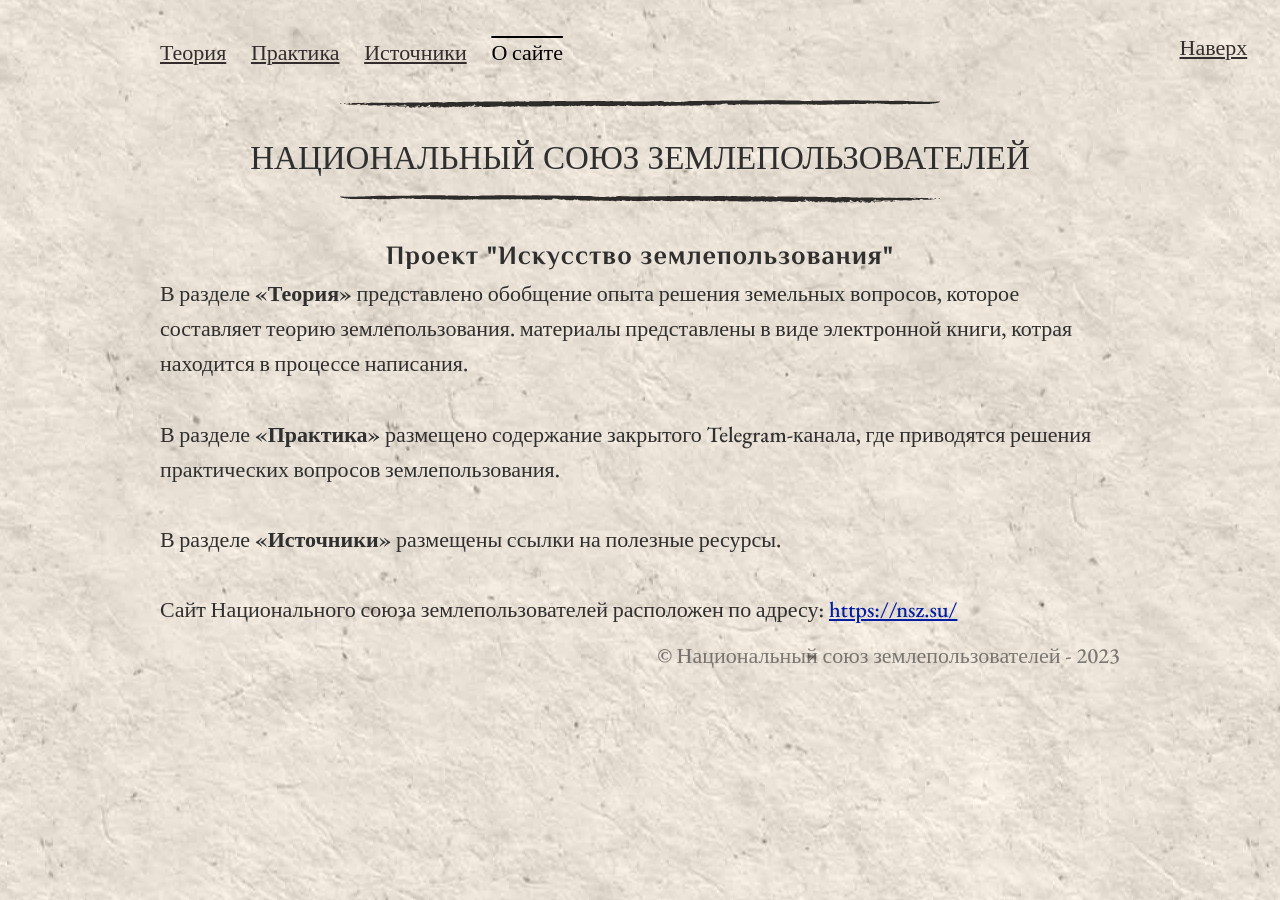
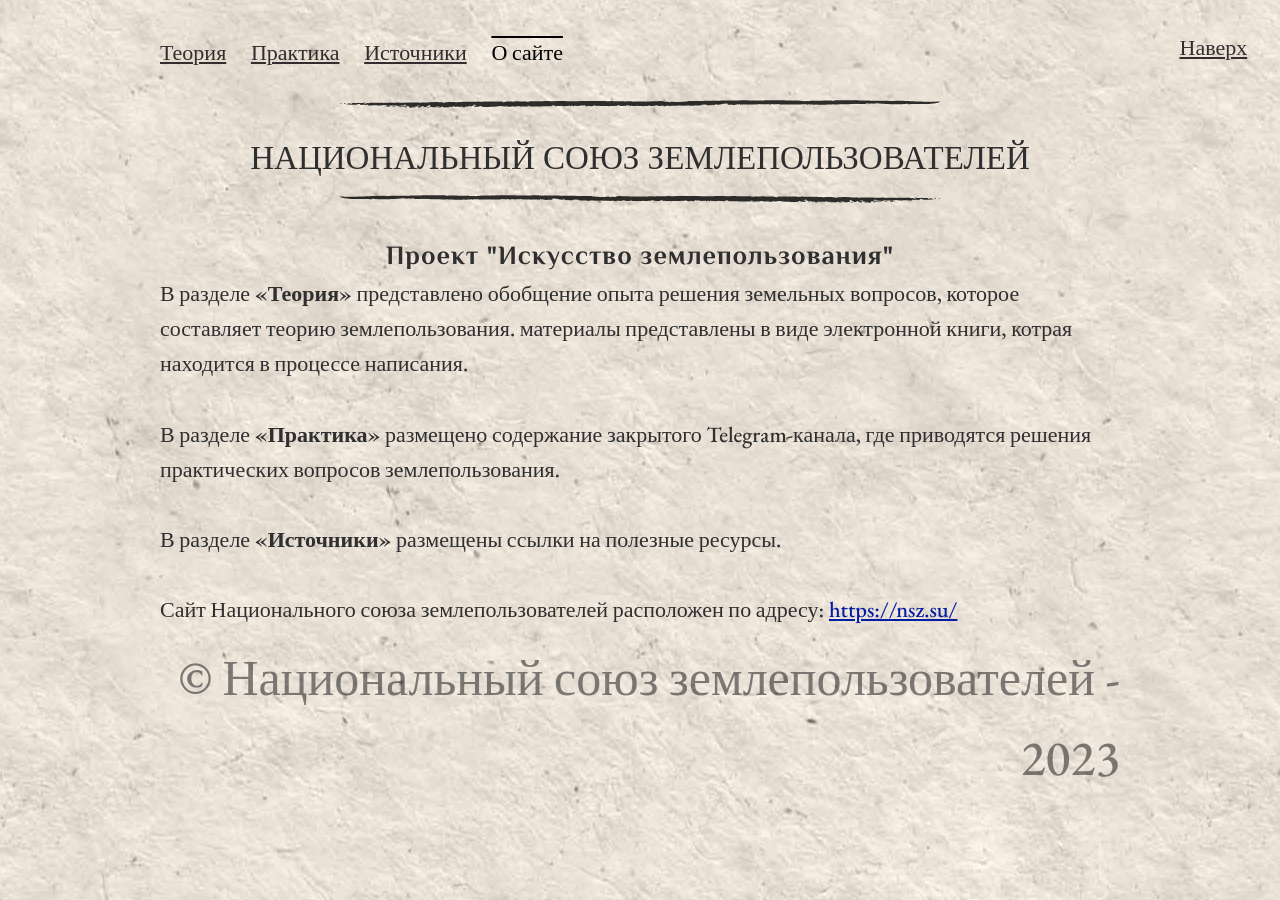
Before and after one commit to SergSi/land-use-art, a Jekyll site: the page built from index.md, in a window 1280 px wide. Built offline with Jekyll 4.4.1, drawn with Linux system fonts in a browser that asks for light colours; some web fonts are replaced.

Commit message:
Update skeleton.css

```diff
--- a/assets/css/skeleton.css
+++ b/assets/css/skeleton.css
@@ -48,6 +48,7 @@
   .container {
     width: 85%;
     padding: 0; }
+    p { font-size: 50px; }
 }
 
 /* For devices larger than 550px */
@@ -61,7 +62,6 @@
     border-color: rgba(211, 211, 211, 0.719) grey grey rgba(211, 211, 211, 0.719);
     box-shadow: 0.1em 0.4em 0.7em 0.1em #696969;
     background-image: url("../img/bg2.jpg");
-
  }
 
   .container {
```
